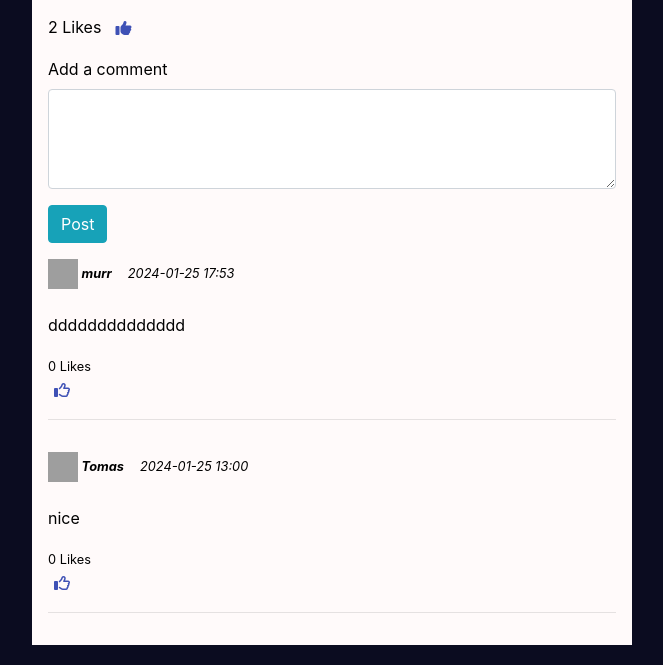
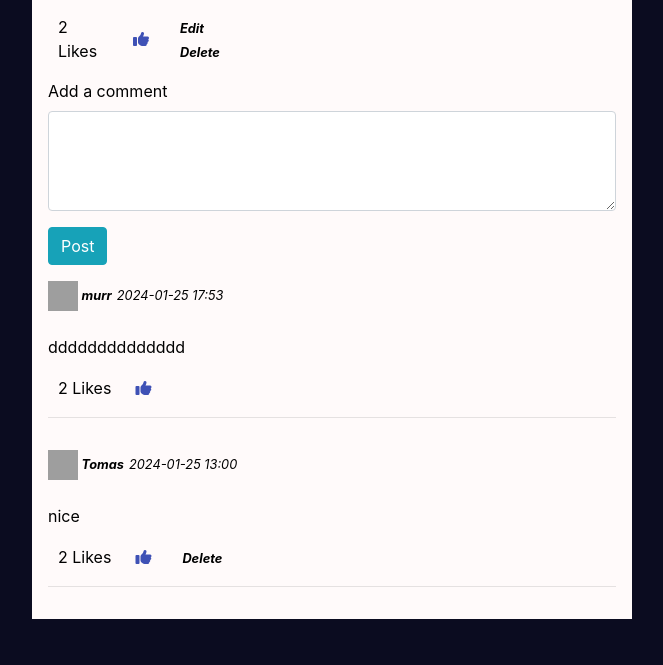
Before and after one commit to TomasKrin/social_media_app, a Django app: page /socialmedia/posts/47/ in a window 1280 px wide. Shown: the part 545-1210 px from the top of the page, without its empty margins (244-907 px from the left). After the commit the page ends 1164 px from the top, so only its background shows below. Run offline with Django 4.2, Linux system fonts and the light colour scheme; a user stored in the database is signed in; data comes from the database, SQL or seed files in the repository; both versions use the stored data as it was after the commit; data that the repository does not hold is empty; some libraries are stand-ins or nearby versions; grey boxes are pictures that could not be loaded.

Commit message:
post editing/deleting by profile who created, comment deleting by profile who created done, some styling

```diff
--- a/social_media/static/css/styles.css
+++ b/social_media/static/css/styles.css
@@ -119,9 +119,9 @@ main{
 
 .postContainer{
     display: flex;
-    gap: 16px;
+    gap: 5px;
     align-items: center;
-    text-align: middle;
+    text-align: bottom;
 }
 
 .modal-form {
@@ -173,3 +173,24 @@ main{
     border: none;
     background-color: transparent;
 }
+
+.post-control{
+    width: 200px;
+    display: flex;
+    align-items: center;
+    gap: 10px;
+    margin-left: 10px;
+}
+
+.edit-btn, .delete-btn{
+    margin-left: 15px;
+    cursor: pointer;
+}
+
+.edit-btn:hover{
+    color: #3f51b5;
+}
+
+.delete-btn:hover{
+    color: red;
+}
--- a/social_media/templates/post_detail.html
+++ b/social_media/templates/post_detail.html
@@ -2,7 +2,64 @@
 {% load crispy_forms_tags %}
 {% block content %}
 
+<div class="modal fade" id="exampleModal" tabindex="-1" role="dialog" aria-labelledby="exampleModalLabel"
+     aria-hidden="true">
+    <div class="modal-dialog" role="document">
+        <div class="modal-content">
+            <div class="container pt-2 pr-3">
+                <button type="button" class="close" data-dismiss="modal" aria-label="Close">
+                    <span aria-hidden="true" style="font-size: 30px;">&times;</span>
+                </button>
+            </div>
+            <div class="modal-body">
+                <form class="modal-form" method="post" enctype="multipart/form-data">
+                    {% csrf_token %}
+                    <fieldset class="form-group">
+                        <legend class="border-bottom mt-4">Edit Post</legend>
+                        {{ update_post_form | crispy }}
+                    </fieldset>
+                    <div class="form-group">
+                        <button name="edit_post" type="submit" class="btn btn-info">Save</button>
+                        <button type="button" class="btn btn-secondary" data-dismiss="modal">Close</button>
+                    </div>
+                </form>
+            </div>
+        </div>
+    </div>
+</div>
+
+<div class="modal fade" id="exampleModal2" tabindex="-1" role="dialog" aria-labelledby="exampleModalLabel"
+     aria-hidden="true">
+    <div class="modal-dialog" role="document">
+        <div class="modal-content">
+            <div class="modal-header">
+                <h5 class="modal-title" style="color: black;"> Are you sure, you want to delete post:</h5>
+                <button type="button" class="close" data-dismiss="modal" aria-label="Close">
+                    <span aria-hidden="true" style="font-size: 30px;">&times;</span>
+                </button>
+            </div>
+            <div class="modal-body" style="color: black;">
+                <form action="{% url 'delete_post' post.id %}" method="post">
+                    {% csrf_token %}
+                    <p class="pl-2">{{ post.post }}</p>
+                    {% if post.img %}
+                    <div class="img-container">
+                        <img src="{{ post.img.url }}">
+                    </div>
+                    {% endif %}
+                    <hr>
+                    <button name="delete_post" type="submit" class="btn btn-danger">Delete</button>
+                    <button type="button" class="btn btn-secondary" data-dismiss="modal">Cancel</button>
+                </form>
+            </div>
+        </div>
+    </div>
+</div>
+
+
 <div class="postCardWrapper">
+    {% if user.is_authenticated %}
+    {% endif %}
     <div class="postContainer">
         <small>
             <img src="{{post.profile.profile_pic.url}}" alt="profile_pic" height="30px" width="30px">
@@ -16,7 +73,7 @@
         <img src="{{ post.img.url }}">
     </div>
     {% endif %}
-    <div class="d-flex">
+    <div class="post-control">
         <span class="mr-2">{{ post.num_likes }} Likes</span>
         <form action="{% url 'liked' %}" method="post">
             {% csrf_token %}
@@ -29,15 +86,50 @@
                 {% endif %}
             </button>
         </form>
+        <div>
+            {% if user.profile == post.profile %}
+            <small class="edit-btn" data-toggle="modal" data-target="#exampleModal">
+                <i><b>Edit</b></i>
+            </small>
+            <small class="delete-btn" data-toggle="modal" data-target="#exampleModal2">
+                <i><b>Delete</b></i>
+            </small>
+            {% endif %}
+        </div>
     </div>
     <form class="comment-form" method="post">
         {% csrf_token %}
         {{ comment_form | crispy}}
-        <button type="submit" class="btn btn-info">Post
-            <Comment></Comment>
+        <button name="submit_comment" type="submit" class="btn btn-info">
+            Post
         </button>
     </form>
+
     {% for comment in comments %}
+    <div class="modal fade" id="exampleModal4-{{ comment.id }}" tabindex="-1" role="dialog"
+         aria-labelledby="exampleModalLabel"
+         aria-hidden="true">
+        <div class="modal-dialog" role="document">
+            <div class="modal-content">
+                <div class="modal-header">
+                    <h5 class="modal-title" style="color: black;"> Are you sure, you want to delete comment:</h5>
+                    <button type="button" class="close" data-dismiss="modal" aria-label="Close">
+                        <span aria-hidden="true" style="font-size: 30px;">&times;</span>
+                    </button>
+                </div>
+                <div class="modal-body" style="color: black;">
+                    <form action="{% url 'delete_comment' comment.id %}" method="post">
+                        {% csrf_token %}
+                        <p class="pl-2">{{ comment.comment }}</p>
+                        <hr>
+                        <button name="delete_comment" type="submit" class="btn btn-danger">Delete</button>
+                        <button type="button" class="btn btn-secondary" data-dismiss="modal">Cancel</button>
+                    </form>
+                </div>
+            </div>
+        </div>
+    </div>
+
     <div class="comment">
         <div class="postContainer">
             <small>
@@ -47,17 +139,27 @@
             <small><i>{{ comment.format_date }}</i></small>
         </div>
         <p class="mt-4">{{ comment.comment }}</p>
-        <small class="mr-2">{{ comment.num_likes }} Likes</small>
-        <form action="{% url 'liked_comment' comment.id %}" method="post">
+        <div class="post-control">
+            <span class="mr-2">{{ post.num_likes }} Likes</span>
+            <form action="{% url 'liked' %}" method="post">
                 {% csrf_token %}
+                <input type="hidden" name="post_id" value="{{ post.id }}">
                 <button type="submit" class="like-button">
-                {% if user.profile not in comment.liked_comment.all %}
+                    {% if user.profile not in post.liked.all %}
                     <i class="fa-regular fa-thumbs-up"></i>
                     {% else %}
                     <i class="fa-solid fa-thumbs-up"></i>
                     {% endif %}
                 </button>
             </form>
+            <div>
+                {% if user.profile == comment.profile %}
+                <small class="delete-btn" data-toggle="modal" data-target="#exampleModal4-{{ comment.id }}">
+                    <i><b>Delete</b></i>
+                </small>
+                {% endif %}
+            </div>
+        </div>
         <hr>
     </div>
     {% endfor %}
--- a/social_media/templates/post_list.html
+++ b/social_media/templates/post_list.html
@@ -67,7 +67,7 @@
                 </button>
             </form>
         </div>
-        <a href="{% url 'post_detail' post.id %}" class="post-a">Check comments</a>
+        <a href="{% url 'post_detail' post.id %}" class="post-a">Check Post</a>
     </div>
     {% endfor %}
 </div>
--- a/social_media/urls.py
+++ b/social_media/urls.py
@@ -12,5 +12,8 @@ urlpatterns = [
     path('posts/liked', views.like_unlike_post, name='liked'),
     path('posts/<int:post_id>/', views.post_detail_view, name='post_detail'),
     path('posts/liked_comment/<int:comment_id>', views.like_unlike_comment, name='liked_comment'),
+    path('post/<int:post_id>/delete/', views.delete_post, name='delete_post'),
+    path('comment/<int:comment_id>/delete/', views.delete_comment, name='delete_comment'),
+    # path('comment/<int:comment_id>/edit/', views.update_comment, name='update_comment'),
 
 ]
--- a/social_media/views.py
+++ b/social_media/views.py
@@ -153,26 +153,80 @@ def like_unlike_post(request):
 def post_detail_view(request, post_id):
     post = get_object_or_404(UserPost, id=post_id)
     comments = PostComment.objects.filter(post=post).order_by('-date_posted')
+    comment_form = CommentModelForm(initial={'post': post})
+    update_post_form = UserPostForm(instance=post)
 
     if request.method == 'POST':
-        comment_form = CommentModelForm(request.POST)
-        if comment_form.is_valid():
-            new_comment = comment_form.save(commit=False)
-            new_comment.profile = request.user.profile
-            new_comment.post = post
-            new_comment.save()
-            messages.success(request, "Your comment has been posted.")
-            return HttpResponseRedirect(reverse('post_detail', args=[post_id]))
-    else:
-        comment_form = CommentModelForm(initial={'post': post})
+        if 'submit_comment' in request.POST:
+            comment_form = CommentModelForm(request.POST)
+            if comment_form.is_valid():
+                new_comment = comment_form.save(commit=False)
+                new_comment.profile = request.user.profile
+                new_comment.post = post
+                new_comment.save()
+                messages.success(request, "Your comment has been posted.")
+                return HttpResponseRedirect(reverse('post_detail', args=[post_id]))
+        elif 'edit_post' in request.POST:
+            update_post_form = UserPostForm(request.POST, request.FILES, instance=post)
+            if update_post_form.is_valid():
+                update_post_form.save()
+                messages.success(request, "Your post has been updated.")
+                return HttpResponseRedirect(reverse('post_detail', args=[post_id]))
 
     context = {
         'post': post,
         'comments': comments,
-        'comment_form': comment_form
+        'comment_form': comment_form,
+        'update_post_form': update_post_form
     }
 
     return render(request, 'post_detail.html', context)
+
+
+# def update_comment(request, comment_id):
+#     comment = get_object_or_404(PostComment, id=comment_id)
+#     edit_comment_form = CommentModelForm(request.POST, instance=comment)
+#     print(request.POST)
+#     if request.method == 'POST' and 'update_comment' in request.POST:
+#         if edit_comment_form.is_valid():
+#             edit_comment_form.save()
+#             messages.success(request, "Your comment has been updated.")
+#             return HttpResponseRedirect(reverse('post_detail', args=[comment.post.id]))
+#         else:
+#             messages.error(request, "You do not have permission to edit this comment.")
+#     else:
+#         edit_comment_form = CommentModelForm(instance=comment)
+#
+#     context = {
+#         'edit_comment_form': edit_comment_form,
+#         'comment': comment
+#     }
+#     return render(request, 'post_detail.html', context)
+
+
+def delete_post(request, post_id):
+    if request.method == 'POST' and 'delete_post' in request.POST:
+        post = get_object_or_404(UserPost, id=post_id)
+        if request.user.profile == post.profile:
+            post.delete()
+            messages.success(request, "Your post has been deleted.")
+            return redirect('posts')
+        else:
+            messages.error(request, "You do not have permission to delete this post.")
+    return HttpResponseRedirect(reverse('post_detail', args=[post_id]))
+
+
+def delete_comment(request, comment_id):
+    if request.method == 'POST' and 'delete_comment' in request.POST:
+        comment = get_object_or_404(PostComment, id=comment_id)
+        post_id = comment.post.id
+        if request.user.profile == comment.profile:
+            comment.delete()
+            messages.success(request, "Your comment has been deleted.")
+        else:
+            messages.error(request, "You do not have permission to delete this comment.")
+        return HttpResponseRedirect(reverse('post_detail', args=[post_id]))
+    return redirect('posts')
 
 
 def like_unlike_comment(request, comment_id):
```
Also changed, not shown: db.sqlite3. Lines whose indentation alone changed are shown as unchanged.
